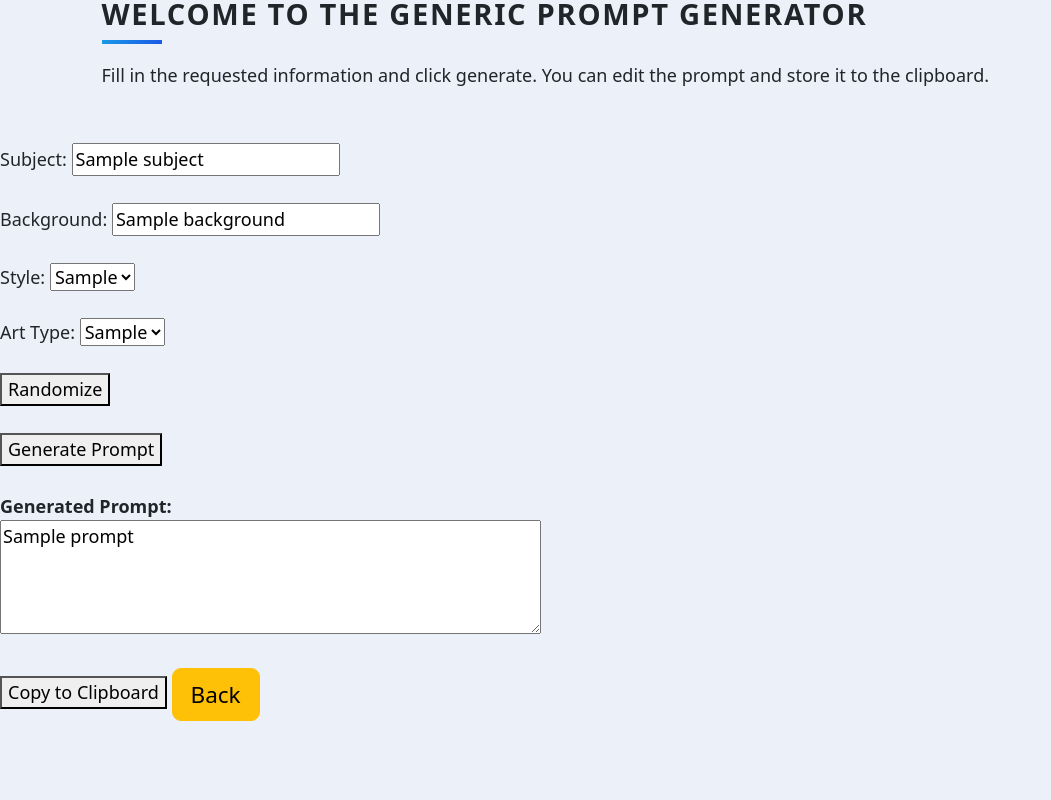
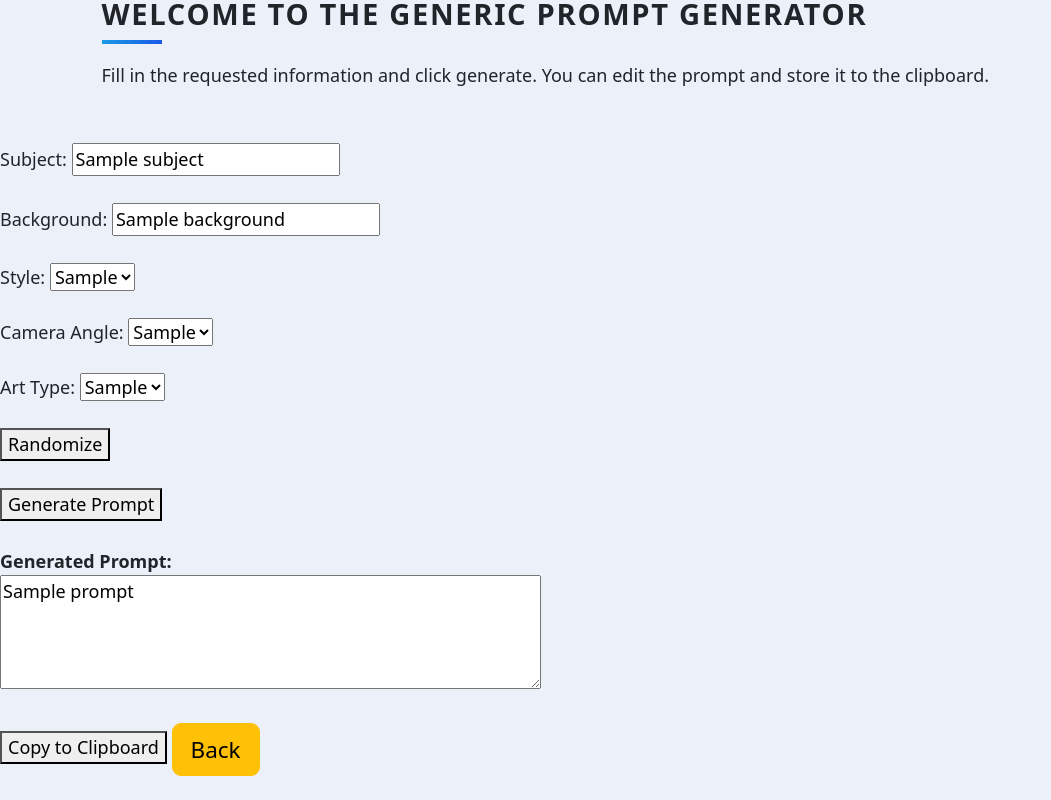
Before and after one commit to ywerling/tengrai_prompt_generator_flask, a Flask app: template templates/generic.html in a window 1280 px wide. Shown: the whole page, without its empty margins (0-1051 px from the left). Run offline with Flask 3, Linux system fonts and the light colour scheme; the template is opened without the code that fills it: most values are stand-ins (such as "Sample title", 1, 10 or a date in 2020); some libraries are stand-ins or nearby versions.

Commit message:
Add camera angles

```diff
--- a/main.py
+++ b/main.py
@@ -17,6 +17,7 @@ def generic():
     background = ""
     style = prompt_parameters.NONE_STRING
     art_type = prompt_parameters.NONE_STRING
+    camera_angle = prompt_parameters.NONE_STRING
 
     print("generic called")
     if request.method == "POST":
@@ -25,16 +26,31 @@ def generic():
         background = request.form.get("background")
         style = request.form.get("style")
         art_type = request.form.get("art_type")
+        camera_angle = request.form.get("camera_angle")
 
         # Process the form data to create the generated prompt
-        generated_prompt = f"{art_type}, {subject}, {background}, {style}"
+        generated_prompt = f"{art_type}, {subject}, {background}, {style}, {camera_angle}"
         print(generated_prompt)
 
-        return render_template("generic.html", prompt=generated_prompt, styles=prompt_parameters.STYLE_LIST, art_types =prompt_parameters.ART_TYPE_LIST,
-                               subject=subject, background=background, style=style, art_type=art_type)
+        return render_template("generic.html",
+                               prompt=generated_prompt,
+                               styles=prompt_parameters.STYLE_LIST,
+                               art_types =prompt_parameters.ART_TYPE_LIST,
+                               camera_angles = prompt_parameters.CAMERA_ANGLE_LIST,
+                               subject=subject,
+                               background=background,
+                               style=style,
+                               art_type=art_type,
+                               camera_angle=camera_angle)
 
-    return render_template("generic.html", prompt=None, styles=prompt_parameters.STYLE_LIST, art_types =prompt_parameters.ART_TYPE_LIST,
-                           subject=subject, background=background, style=style)
+    return render_template("generic.html",
+                           prompt=None,
+                           styles=prompt_parameters.STYLE_LIST,
+                           art_types =prompt_parameters.ART_TYPE_LIST,
+                           camera_angles=prompt_parameters.CAMERA_ANGLE_LIST,
+                           style=style,
+                           art_type=art_type,
+                           camera_angle=camera_angle)
 
 #go to the generic template creator
 @app.route("/landscape")
--- a/templates/generic.html
+++ b/templates/generic.html
@@ -22,6 +22,13 @@
         {% endfor %}
     </select><br><br>
 
+    <label for="camera_angle">Camera Angle:</label>
+    <select id="camera_angle" name="camera_angle">
+        {% for camera_angle_option in camera_angles %}
+            <option value="{{ camera_angle_option }}" {% if camera_angle_option == camera_angle %}selected{% endif %}>{{ camera_angle_option }}</option>
+        {% endfor %}
+    </select><br><br>
+
     <label for="art_type">Art Type:</label>
     <select id="art_type" name="art_type">
         {% for art_type_option in art_types %}
@@ -42,14 +49,21 @@
 
     <script>
     function randomizeParameters() {
+
     const styleSelect = document.getElementById("style");
     const optionsStyle = styleSelect.options;
     const randomStyle = Math.floor(Math.random() * optionsStyle.length);
     styleSelect.selectedIndex = randomStyle;
 
+    const cameraAngleSelect = document.getElementById("camera_angle");
+    const optionsCameraAngle = cameraAngleSelect.options;
+    const randomCameraAngle = Math.floor(Math.random() * optionsCameraAngle.length);
+    cameraAngleSelect.selectedIndex = randomCameraAngle;
+
+
     const artTypeSelect = document.getElementById("art_type");
-    const optionsArtYpe = artTypeSelect.options;
-    const randomArtType = Math.floor(Math.random() * optionsArtYpe.length);
+    const optionsArtType = artTypeSelect.options;
+    const randomArtType = Math.floor(Math.random() * optionsArtType.length);
     artTypeSelect.selectedIndex = randomArtType;
 
 
```
